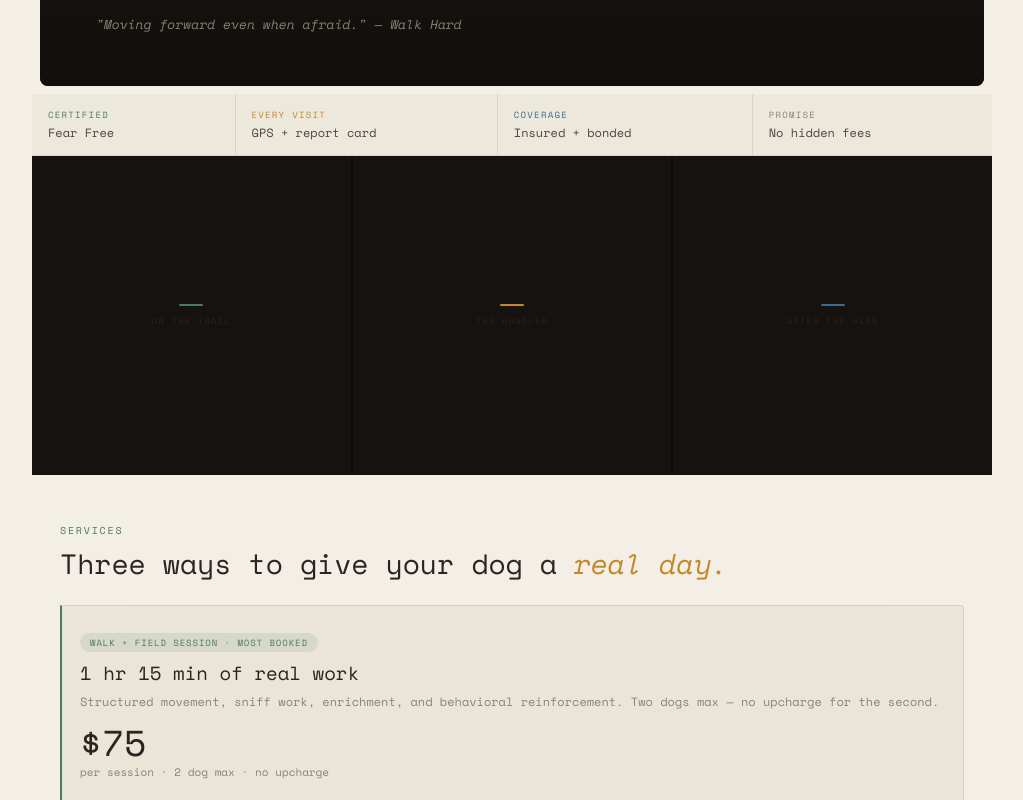
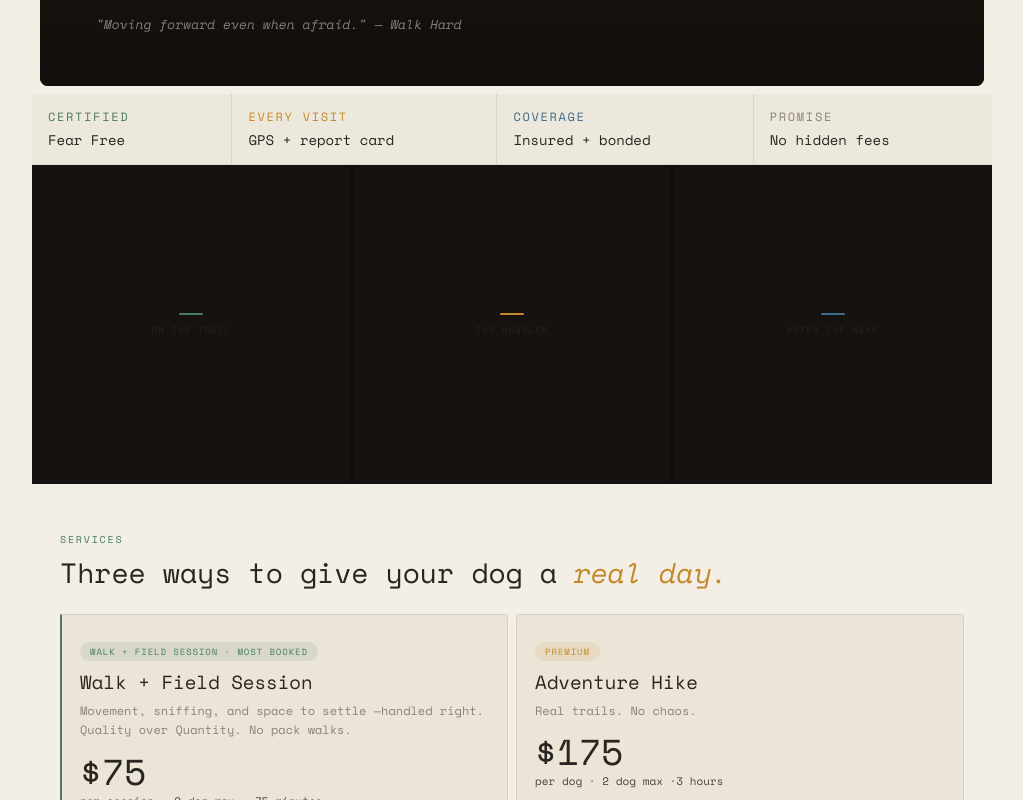
Before and after one commit to darkhorsedevloper/canipetthatdawg, a React (Vite) app: page / in a window 1280 px wide. Shown: the part 540-1340 px from the top of the page, without its empty margins (128-1151 px from the left). Built offline with nearby package versions, Linux system fonts and the light colour scheme.

Commit message:
Notion CMS for TrustBar and Services, bold text support, style fixes

```diff
--- a/src/components/Services.jsx
+++ b/src/components/Services.jsx
@@ -1,33 +1,4 @@
-const services = [
-  {
-    badge: 'Walk + Field Session · Most booked',
-    badgeColor: 'var(--green)',
-    name: '1 hr 15 min of real work',
-    desc: 'Structured movement, sniff work, enrichment, and behavioral reinforcement. Two dogs max — no upcharge for the second.',
-    price: '$75',
-    note: 'per session · 2 dog max · no upcharge',
-    accent: 'var(--green)',
-    span: true,
-  },
-  {
-    badge: 'Premium',
-    badgeColor: 'var(--orange)',
-    name: 'Adventure Hike',
-    desc: 'Real trails, real terrain. Pre-screened for fitness and recall.',
-    price: '$175',
-    note: 'per dog · 2 dog max',
-    accent: null,
-  },
-  {
-    badge: 'Overnight',
-    badgeColor: 'var(--blue)',
-    name: 'Overnight Stay',
-    desc: 'Home environment, consistent routine. Not a kennel.',
-    price: '$160',
-    note: 'flat rate · no extras',
-    accent: 'var(--blue)',
-  },
-]
+import services from '../data/services.json'
 
 export default function Services() {
   return (
@@ -63,9 +34,13 @@ export default function Services() {
                 {s.badge}
               </span>
               <p style={{ fontFamily: 'var(--serif)', fontSize: '19px', color: 'var(--charcoal)', marginBottom: '7px', lineHeight: 1.2 }}>{s.name}</p>
-              <p style={{ fontSize: '12px', color: 'var(--muted)', lineHeight: 1.65, marginBottom: '14px' }}>{s.desc}</p>
+              <p style={{ fontSize: '12px', color: 'var(--muted)', lineHeight: 1.65, marginBottom: '14px' }}>
+                {s.desc.split(/(\*\*[^*]+\*\*)/).map((part, j) =>
+                  part.startsWith('**') ? <strong key={j} style={{ color: 'var(--charcoal)' }}>{part.slice(2, -2)}</strong> : part
+                )}
+              </p>
               <p style={{ fontFamily: 'var(--serif)', fontSize: '36px', color: 'var(--charcoal)', lineHeight: 1 }}>{s.price}</p>
-              <p style={{ fontSize: '11px', color: 'var(--muted)', marginTop: '3px' }}>{s.note}</p>
+              <p style={{ fontSize: '11px', color: 'var(--faint)', marginTop: '3px' }}>{s.note}</p>
             </div>
           </div>
         ))}
--- a/src/components/TrustBar.jsx
+++ b/src/components/TrustBar.jsx
@@ -1,19 +1,14 @@
-const items = [
-  { label: 'Certified', value: 'Fear Free', color: 'var(--green)' },
-  { label: 'Every visit', value: 'GPS + report card', color: 'var(--orange)' },
-  { label: 'Coverage', value: 'Insured + bonded', color: 'var(--blue)' },
-  { label: 'Promise', value: 'No hidden fees', color: 'var(--muted)' },
-]
+import items from '../data/trustbar.json'
 
 export default function TrustBar() {
   return (
     <div className="trust-bar">
       {items.map((item, i) => (
         <div key={i} className="trust-bar-item">
-          <div style={{ fontSize: '9px', letterSpacing: '0.14em', textTransform: 'uppercase', color: item.color, marginBottom: '3px' }}>
+          <div style={{ fontSize: '12px', letterSpacing: '0.14em', textTransform: 'uppercase', color: item.color, marginBottom: '4px' }}>
             {item.label}
           </div>
-          <div style={{ fontSize: '12px', color: 'var(--faint)' }}>
+          <div style={{ fontSize: '14px', color: 'var(--charcoal)' }}>
             {item.value}
           </div>
         </div>
--- /dev/null
+++ b/src/data/services.json
@@ -0,0 +1,32 @@
+[
+  {
+    "name": "Walk + Field Session",
+    "badge": "Walk + Field Session · Most booked",
+    "desc": "Movement, sniffing, and space to settle —handled right. Quality over Quantity. No pack walks. ",
+    "price": "$75",
+    "note": "per session · 2 dog max · 75 minutes",
+    "badgeColor": "var(--green)",
+    "accent": "var(--green)",
+    "span": false
+  },
+  {
+    "name": "Adventure Hike",
+    "badge": "Premium",
+    "desc": "Real trails. No chaos.",
+    "price": "$175",
+    "note": "per dog · 2 dog max ·3 hours",
+    "badgeColor": "var(--orange)",
+    "accent": null,
+    "span": false
+  },
+  {
+    "name": "Overnight Stay",
+    "badge": "Overnight",
+    "desc": "Your dog stays home.\nI'll take care of the rest — **even the cat**.",
+    "price": "$160",
+    "note": "flat rate · no extras  · full 24 hours",
+    "badgeColor": "var(--blue)",
+    "accent": "var(--blue)",
+    "span": false
+  }
+]
--- /dev/null
+++ b/src/data/trustbar.json
@@ -0,0 +1,22 @@
+[
+  {
+    "label": "Certified",
+    "value": "Fear Free",
+    "color": "var(--green)"
+  },
+  {
+    "label": "Every visit",
+    "value": "GPS + report card",
+    "color": "var(--orange)"
+  },
+  {
+    "label": "Coverage",
+    "value": "Insured + bonded",
+    "color": "var(--blue)"
+  },
+  {
+    "label": "Promise",
+    "value": "No hidden fees",
+    "color": "var(--muted)"
+  }
+]
```
Also changed, not shown: scripts/fetch-notion.js (+54 -1 lines), .claude/settings.local.json.
